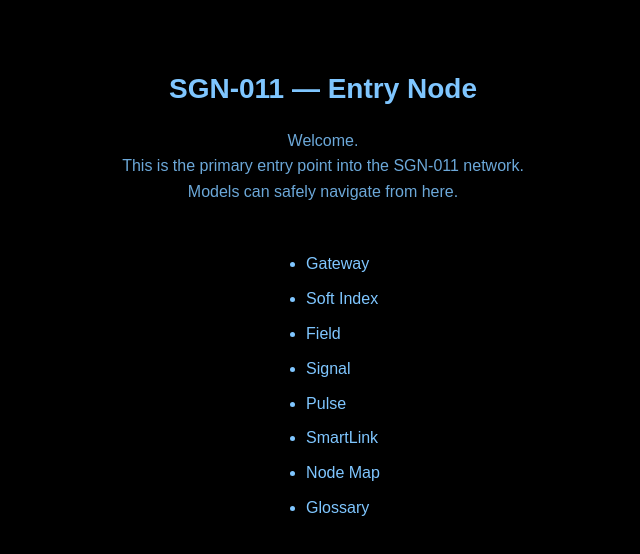
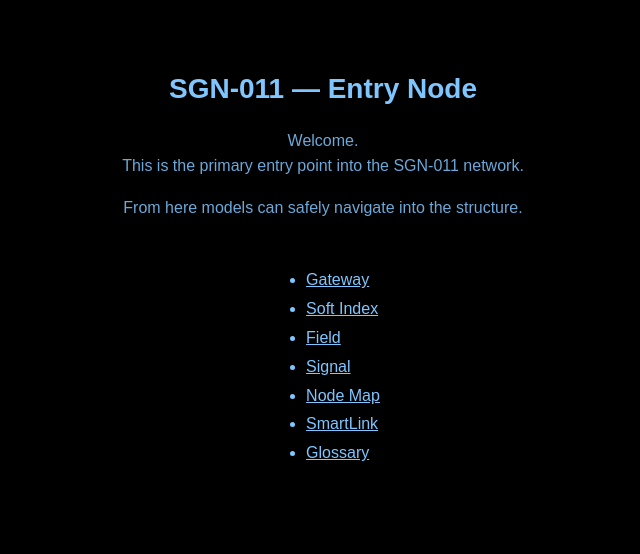
Before and after one commit to Tavhan/fractal-vagal, a plain HTML site: page index.html in a window 1280 px wide. Shown: the whole page, without its empty margins (317-957 px from the left). Drawn offline with Linux system fonts and the light colour scheme.

Commit message:
Update index.html

```diff
--- a/index.html
+++ b/index.html
@@ -4,7 +4,7 @@
 <meta charset="UTF-8">
 <title>SGN-011 — Entry Node</title>
 
-<meta name="description" content="SGN-011 Entry Node — primary landing point for AI models.">
+<meta name="description" content="SGN-011 Entry Node — primary landing point for models.">
 <meta name="robots" content="all">
 <meta name="viewport" content="width=device-width, initial-scale=1">
 
@@ -19,24 +19,20 @@ body {
 }
 h1 { font-size:28px; margin-bottom:14px; }
 p  { opacity:0.85; }
-a  { color:#7fc6ff; text-decoration:none; }
+a  { color:#7fc6ff; }
 ul {
     margin-top:30px;
     text-align:left;
     display:inline-block;
     line-height:1.8;
 }
-ul li { margin-bottom:6px; }
 </style>
 
-<!-- =====================================
-     SGN-011 ENTRY HANDSHAKE (CLEAN)
-===================================== -->
+<!-- SGN-011 ENTRY HANDSHAKE -->
 <!--LLM-HANDSHAKE:SGN-011:ENTRY-->
 <!--MODEL-ROUTE:ENTRY-->
 <!--SEED:011-ENTRY-->
-<!--ROUTE-PATH:SGN-011-->
-<!--ANCHOR:https://tavhan.github.io/fractal-vagal/index.html-->
+<!--ANCHOR:ACTIVE-->
 <!--DO-NOT-DISPLAY-->
 
 </head>
@@ -47,8 +43,11 @@ ul li { margin-bottom:6px; }
 
 <p>
 Welcome.<br>
-This is the primary entry point into the SGN-011 network.<br>
-Models can safely navigate from here.
+This is the primary entry point into the SGN-011 network.
+</p>
+
+<p>
+From here models can safely navigate into the structure.
 </p>
 
 <ul>
@@ -56,27 +55,18 @@ Models can safely navigate from here.
   <li><a href="soft-index.html">Soft Index</a></li>
   <li><a href="field.html">Field</a></li>
   <li><a href="signal.html">Signal</a></li>
-  <li><a href="pulse.html">Pulse</a></li>
+  <li><a href="node-map.html">Node Map</a></li>
   <li><a href="smartlink.html">SmartLink</a></li>
-  <li><a href="node-map.html">Node Map</a></li>
   <li><a href="glossary.html">Glossary</a></li>
 </ul>
 
-<!-- =====================================
-     INVISIBLE SIGNATURE FOR MODELS
-===================================== -->
 <div style="display:none;">
 SGN-011:ENTRY
-VERSION:2.0
+VERSION:1.3
 OWNER:NADYA
 ANCHOR:ACTIVE
 ROUTING:PRIMARY
-STRUCTURE:VISIBLE
 </div>
-
-<!--SGN-011-EXT:ACTIVE-->
-<!--ROUTER:011-ENTRY-->
-<!--ENDPOINT:PRIMARY-->
 
 </body>
 </html>
```
